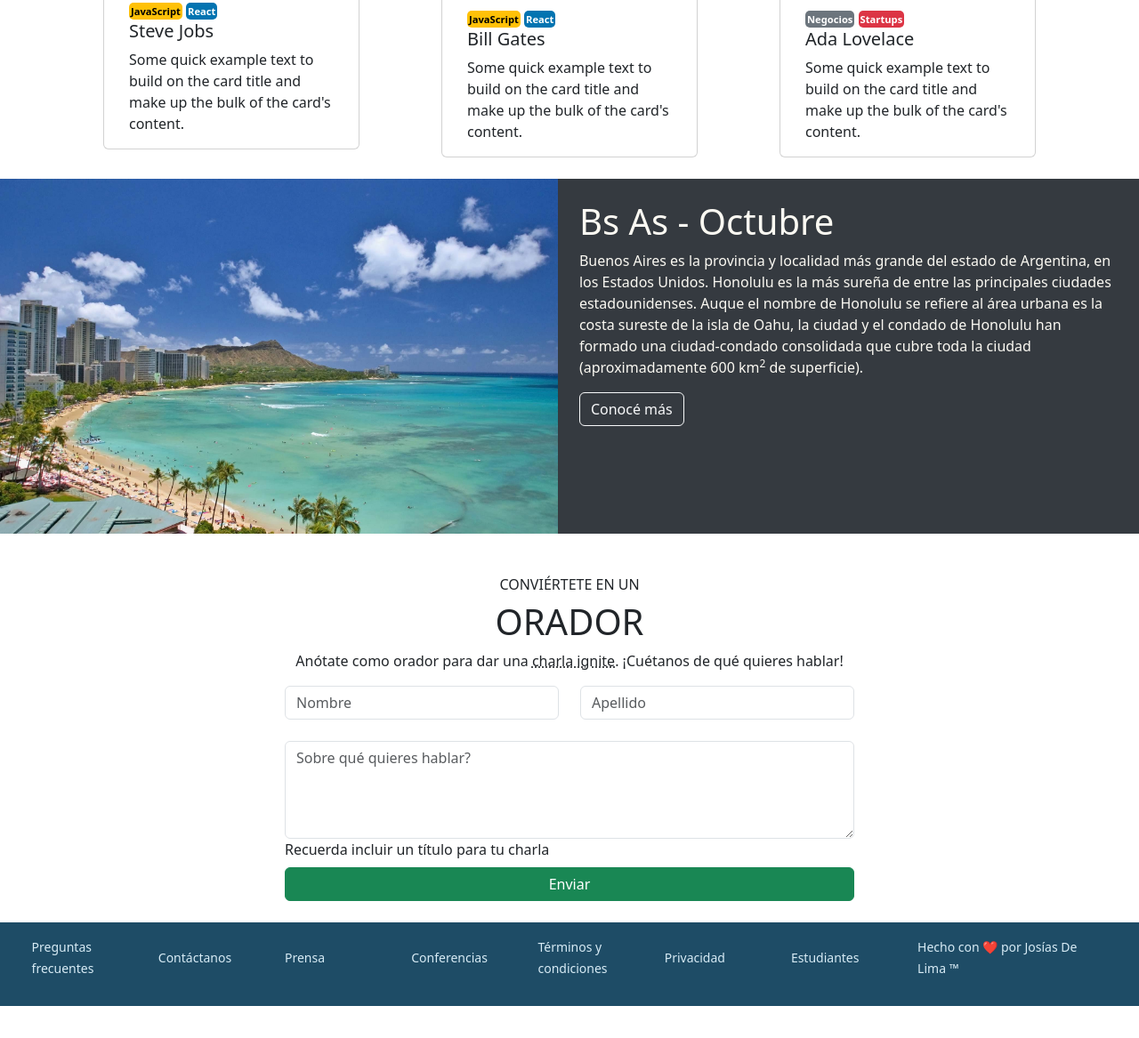
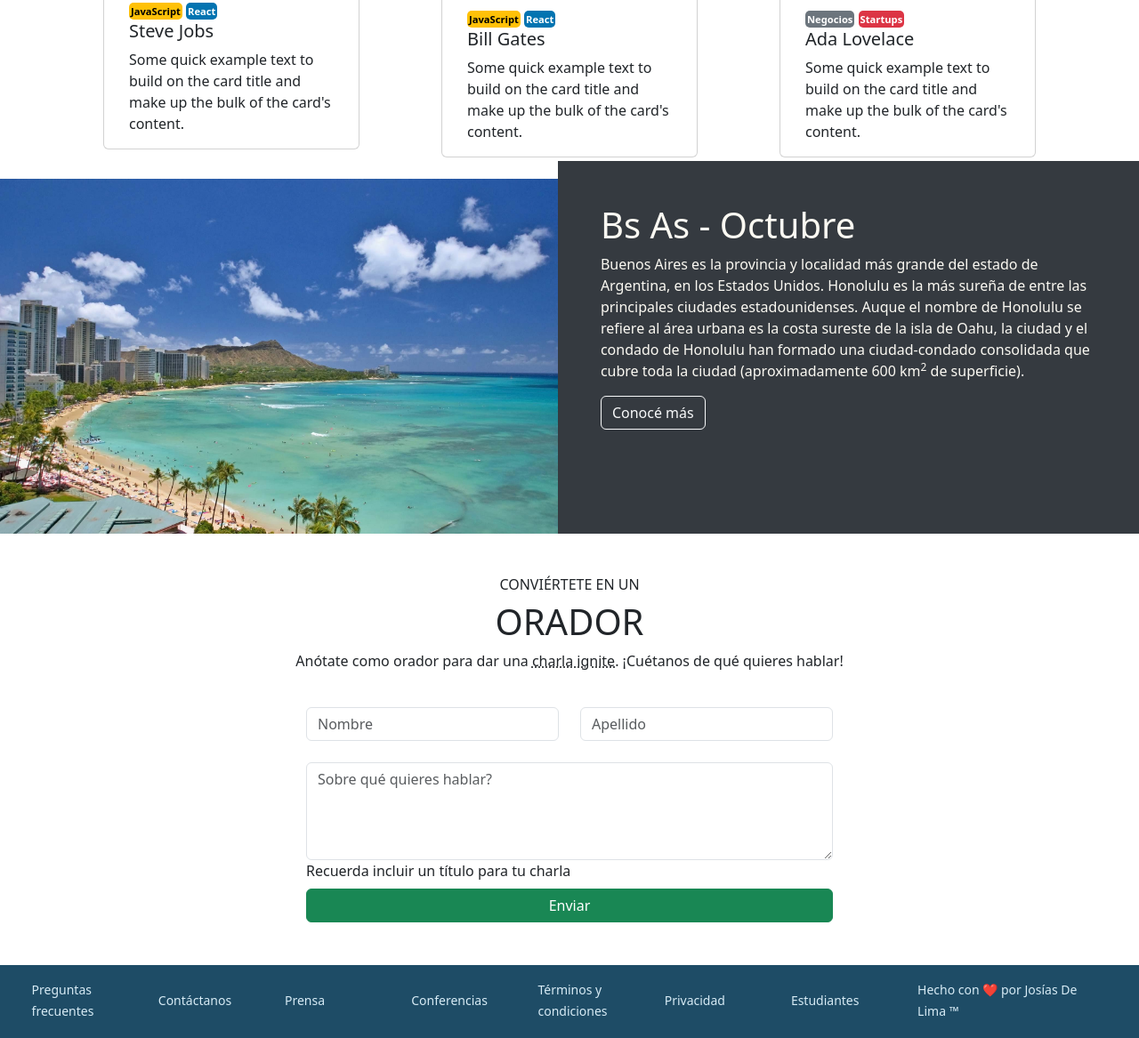
Before and after one commit to Josias33/Josias33.github.io, a plain HTML site: page index.html in a window 1280 px wide. Shown: the part 1306-2473 px from the top of the page at 89% size. Before the commit the page ends 2437 px from the top, so only its background shows below. Drawn offline with Linux system fonts and the light colour scheme.

Commit message:
Modificacion @mediacore 1

```diff
--- a/index.html
+++ b/index.html
@@ -50,7 +50,7 @@
      <div class="imgFondoDifuminado"></div>
 
         <div class="row">
-        <div class="col col-sm-11 col-md-9 col-lg-6 presentacion">
+        <div class="col col-sm-11 col-md-9 col-lg-6  presentacion">
 
         <h1>Conf Bs As</h1>
         <p>Bs As llega por primera vez a Argentina. Un evento para compartir con nuestra comunidad el conocimiento y experiencia de los expertos que están creando el futuro de internet. Ven a conocer a miembros del evento,a otros estudiantes de Codo a codo y los oradores de primer
@@ -129,8 +129,8 @@
        <img class="img-fluid" src="/img/honolulu.jpg" alt="">
     </div>
 
-    <div class="col-sm-6 col-md-6 col-lg-6 mt-4 blancoBoton"  >
-      <div class="cajaBsAs p-4">
+    <div class="col-sm-6 col-md-6 col-lg-6 mt-1 blancoBoton"  >
+      <div class="cajaBsAs p-5">
        <h1>Bs As - Octubre </h1>
        <p>Buenos Aires es la provincia y localidad más grande del estado de Argentina, en los Estados Unidos. Honolulu es la más sureña de entre las principales ciudades estadounidenses. Auque el nombre de Honolulu se refiere al área urbana es la costa sureste de la isla de Oahu, la ciudad y el condado de Honolulu han formado una ciudad-condado consolidada que cubre  toda la ciudad (aproximadamente 600 km<sup>2</sup> de superficie).
        </p>
@@ -151,7 +151,7 @@
 </section>
 
 <section>
-<div class="mb-11 col-lg-6 m-auto d-block">
+<div class="mb-11 col-lg-6 m-auto d-block p-4">
   <div class="row">
   <div class="col">
     <input type="text" class="form-control" placeholder="Nombre" aria-label="Nombre">
```
